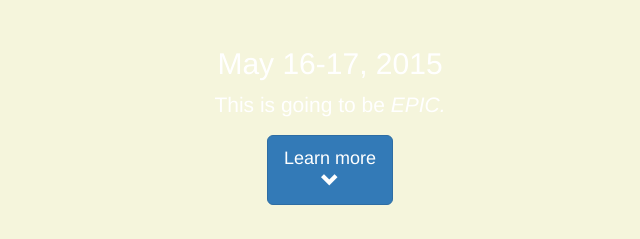
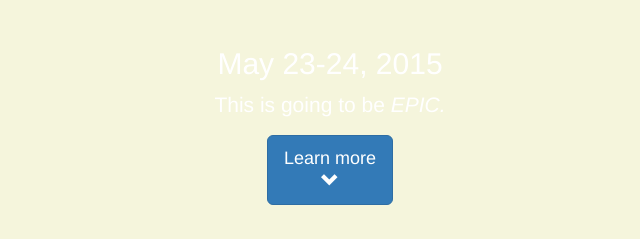
Before and after one commit to AcademyHacks/AcademyHacks.github.io, a plain HTML site: page index.html in a window 1280 px wide. Shown: the part 190-429 px from the top of the page, 310-950 px from the left. Drawn offline with nearby package versions, Linux system fonts and the light colour scheme; some packages are replaced by stand-ins of ours.

Commit message:
Date Change

```diff
--- a/index.html
+++ b/index.html
@@ -42,7 +42,7 @@
       <div class="container">
         <h1 align="center" id="gray">Welcome to <span id="black">Academy</span><span id="gold">Hacks</span></h1>
 <<<<<<< HEAD
-		<h2 align="center"> May 16-17, 2015</h3>
+		<h2 align="center"> May 23-24, 2015</h3>
         <p align="center"> This is going to be <em>EPIC.</em></p>
         <p align="center"><a class="btn btn-primary btn-lg" href="#faq-container" role="button">Learn more <br/> <span class="glyphicon glyphicon-chevron-down" aria-hidden="true"></span></a></p>
 =======
```
